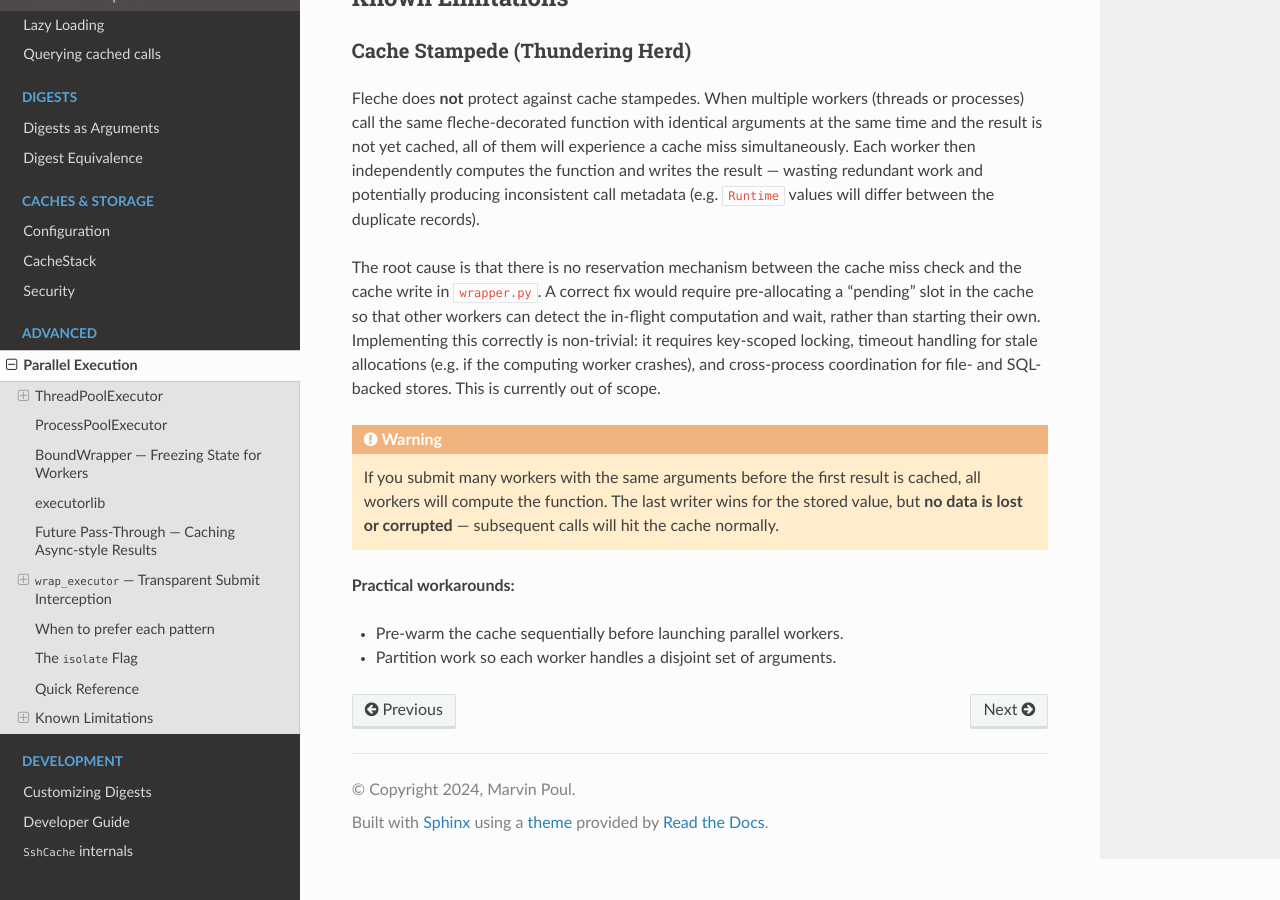
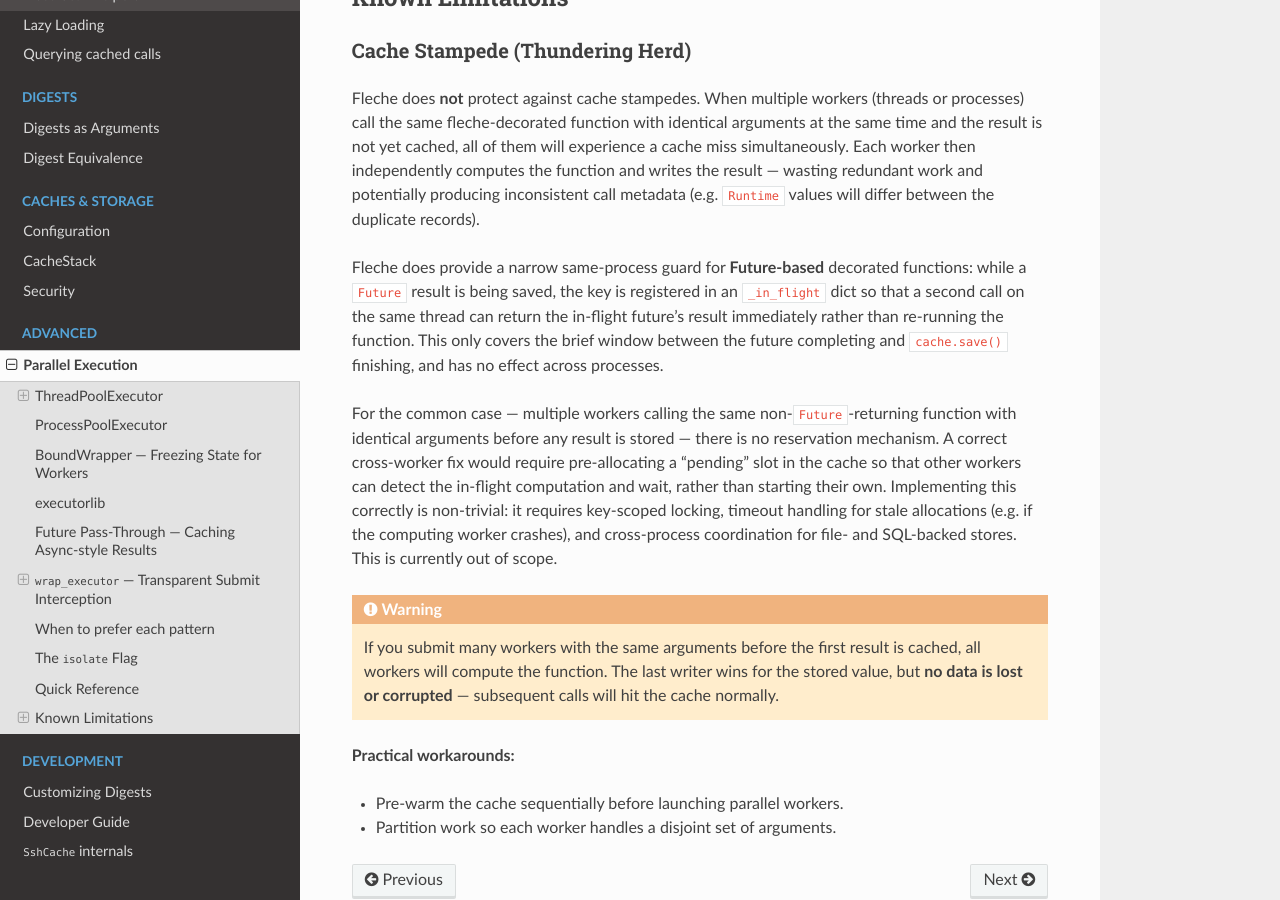
Before and after one commit to pmrv/fleche, a Sphinx documentation site: the page built from docs/parallel_execution.rst, in a window 1280 px wide and 900 px high, scrolled down 7102 px. Built offline with Sphinx 7.4.7 and the Read the Docs theme 3.1.0, drawn with Linux system fonts in a browser that asks for light colours; pages that are not in the unit, such as notebooks, are missing from menus.

Commit message:
docs(parallel): correct cache stampede description re: _in_flight mechanism
The previous text claimed "there is no reservation mechanism between the
cache miss check and the cache write in wrapper.py", which was inaccurate.
An _in_flight dict does exist and provides a narrow same-process guard for
Future-based decorated functions (the window between future completion and
cache.save() finishing). However, it has no effect across processes and
does not protect the common stampede scenario: multiple workers calling a
non-Future-returning function with identical arguments before any result
is cached. Clarify both what _in_flight does and where the gap remains.

Co-Authored-By: Claude Sonnet 4.6 <noreply@anthropic.com>
Claude-Session: https://claude.ai/code/session_01Jg8uCZRPfHe1NEcj7azztu

```diff
--- a/docs/parallel_execution.rst
+++ b/docs/parallel_execution.rst
@@ -406,14 +406,21 @@ computes the function and writes the result — wasting redundant work and
 potentially producing inconsistent call metadata (e.g. ``Runtime`` values will
 differ between the duplicate records).
 
-The root cause is that there is no reservation mechanism between the cache
-miss check and the cache write in ``wrapper.py``.  A correct fix would require
-pre-allocating a "pending" slot in the cache so that other workers can detect
-the in-flight computation and wait, rather than starting their own.
-Implementing this correctly is non-trivial: it requires key-scoped locking,
-timeout handling for stale allocations (e.g. if the computing worker crashes),
-and cross-process coordination for file- and SQL-backed stores.  This is
-currently out of scope.
+Fleche does provide a narrow same-process guard for **Future-based** decorated
+functions: while a ``Future`` result is being saved, the key is registered in
+an ``_in_flight`` dict so that a second call on the same thread can return the
+in-flight future's result immediately rather than re-running the function.
+This only covers the brief window between the future completing and
+``cache.save()`` finishing, and has no effect across processes.
+
+For the common case — multiple workers calling the same non-``Future``-returning
+function with identical arguments before any result is stored — there is no
+reservation mechanism.  A correct cross-worker fix would require pre-allocating
+a "pending" slot in the cache so that other workers can detect the in-flight
+computation and wait, rather than starting their own.  Implementing this
+correctly is non-trivial: it requires key-scoped locking, timeout handling for
+stale allocations (e.g. if the computing worker crashes), and cross-process
+coordination for file- and SQL-backed stores.  This is currently out of scope.
 
 .. warning::
 
```
